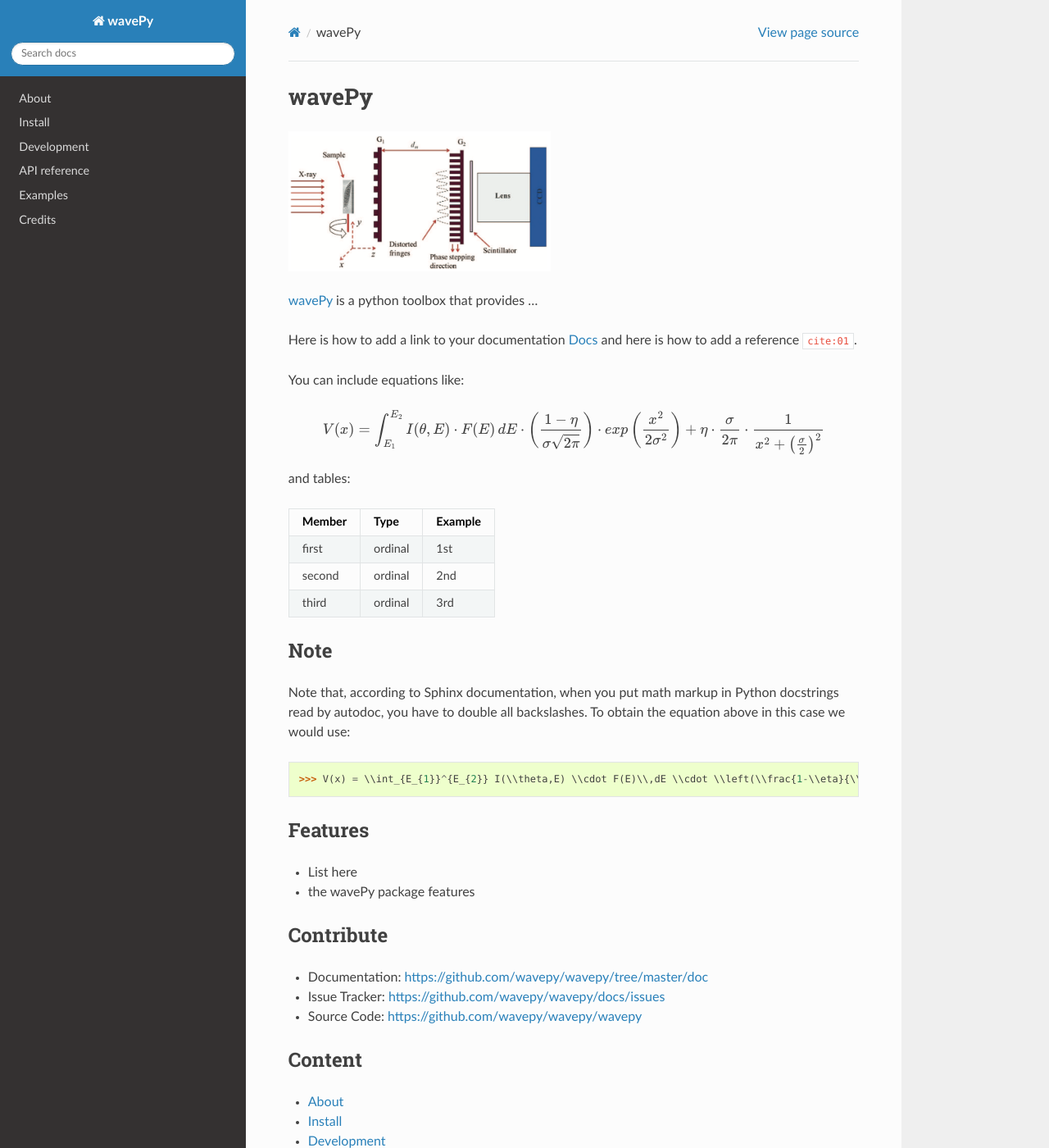
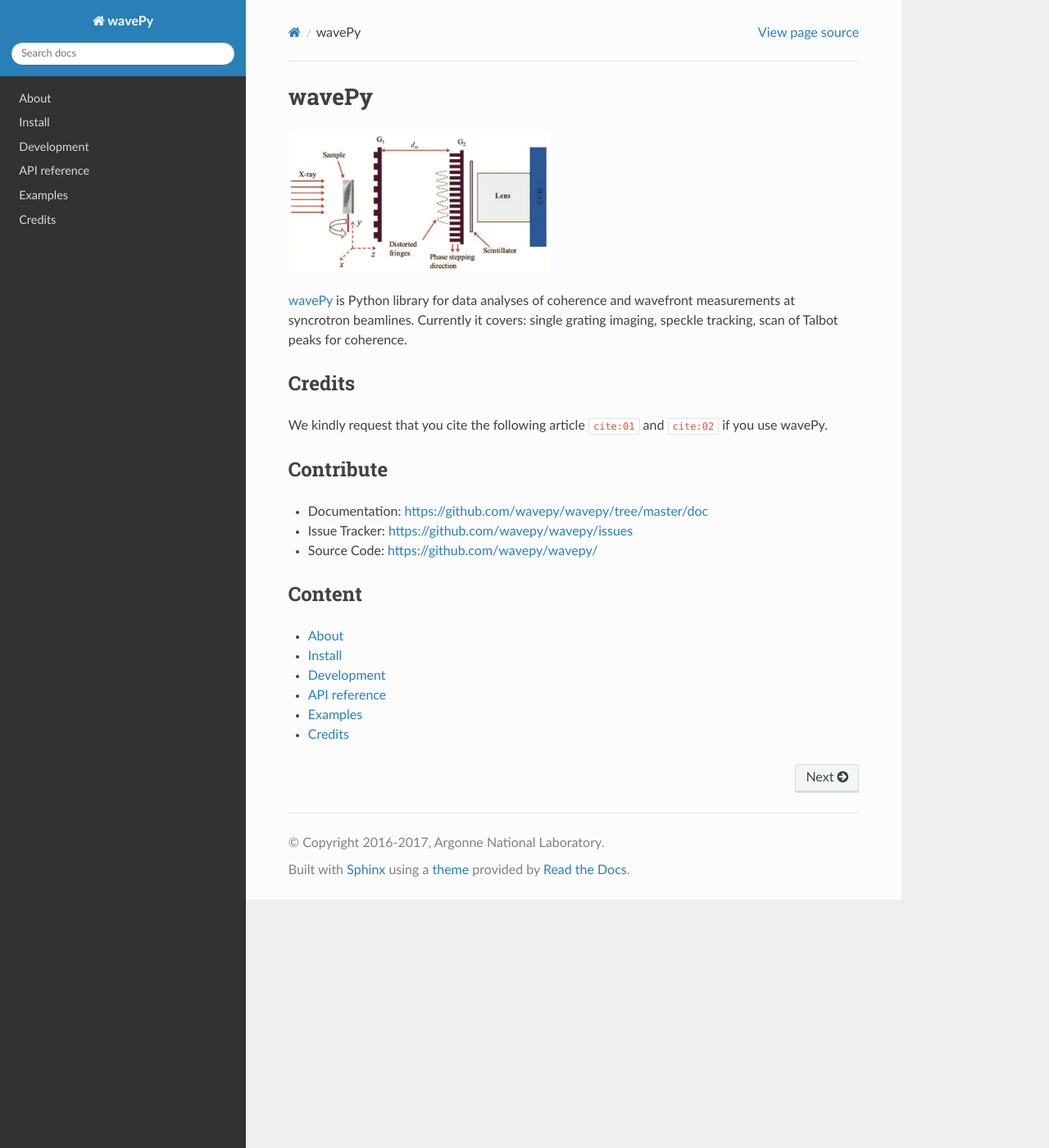
Before and after one commit to xianbo/wavepy, a Sphinx documentation site: the page built from doc/index.rst, in a window 1280 px wide and 1400 px high. Shown: the whole window at 82% size. Built offline with Sphinx 7.4.7 and the Read the Docs theme 2.0.0, drawn with Linux system fonts in a browser that asks for light colours; cross-references to code outside the pages are shown as plain code; some of the changed text lies outside the part shown.

Commit message:
added reference, updated copyright and some minor clean-up

```diff
--- a/doc/conf.py
+++ b/doc/conf.py
@@ -67,7 +67,7 @@ master_doc = 'index'
 # General information about the project.
 Affiliation = u'Argonne National Laboratory'
 project = u'wavePy'
-copyright = u'2016, ' + Affiliation
+copyright = u'2016-2017, ' + Affiliation
 
 # The version info for the project you're documenting, acts as replacement for
 # |version| and |release|, also used in various other places throughout the
--- a/doc/index.rst
+++ b/doc/index.rst
@@ -7,55 +7,20 @@ wavePy
    :alt: wavepy
 
 
-`wavePy <https://github.com/wavepy/wavepy>`_ is a python toolbox that provides ...
+`wavePy <https://github.com/wavepy/wavepy>`_ is Python library for data analyses of coherence and wavefront measurements at syncrotron beamlines. Currently it covers: single grating imaging, speckle tracking, scan of Talbot peaks for coherence.
 
-Here is how to add a link to your documentation
-`Docs <http://wavepy.readthedocs.org/>`_ and here is how to add a reference :cite:`cite:01`.
+Credits
+-------
 
-You can include equations like:
-
-.. math::  V(x) = \int_{E_{1}}^{E_{2}} I(\theta,E) \cdot F(E)\,dE \cdot \left(\frac{1-\eta}{\sigma\sqrt{2\pi}}\right) \cdot exp\left({\frac{x^2}{2\sigma^2}}\right) + \eta \cdot \frac{\sigma}{2\pi} \cdot \frac{1}{x^2 + \left(\frac{\sigma}{2}\right)^2}
-
-
-and tables:
-
-
-+---------------+----------------+-----------------------------+
-|    Member     |      Type      |        Example              |
-+===============+================+=============================+
-|     first     |    ordinal     |           1st               |
-+---------------+----------------+-----------------------------+
-|     second    |    ordinal     |           2nd               |
-+---------------+----------------+-----------------------------+
-|     third     |    ordinal     |           3rd               |
-+---------------+----------------+-----------------------------+
-
-
-Note
-----
-
-Note that, according to Sphinx documentation, when you put math markup in Python docstrings
-read by autodoc, you have to double all backslashes. To obtain the equation above in this
-case we would use:
-
-
->>> V(x) = \\int_{E_{1}}^{E_{2}} I(\\theta,E) \\cdot F(E)\\,dE \\cdot \\left(\\frac{1-\\eta}{\\sigma\\sqrt{2\\pi}}\\right) \\cdot exp\\left({\\frac{x^2}{2\\sigma^2}}\\right) + \\eta \\cdot \\frac{\\sigma}{2\\pi} \\cdot \\frac{1}{x^2 + \\left(\\frac{\\sigma}{2}\\right)^2}
-
-
-
-Features
---------
-
-* List here
-* the wavePy package features
-
+We kindly request that you cite the following article
+:cite:`cite:01` and :cite:`cite:02` if you use wavePy.
 
 Contribute
 ----------
 
 * Documentation: https://github.com/wavepy/wavepy/tree/master/doc
-* Issue Tracker: https://github.com/wavepy/wavepy/docs/issues
-* Source Code: https://github.com/wavepy/wavepy/wavepy
+* Issue Tracker: https://github.com/wavepy/wavepy/issues
+* Source Code: https://github.com/wavepy/wavepy/
 
 Content
 -------
--- a/doc/source/about.rst
+++ b/doc/source/about.rst
@@ -2,9 +2,7 @@
 About
 =====
 
-This section describes what the
-`wavePy <https://github.com/wavepy/wavepy>`_ project is about.
-
+`wavePy <https://github.com/wavepy/wavepy>`_ is Python library for data analyses of coherence and wavefront measurements at syncrotron beamlines. Currently it covers: single grating imaging, speckle tracking, scan of Talbot peaks for coherence.
 
 .. contents:: Contents:
    :local:
--- a/doc/source/bibtex/cite.bib
+++ b/doc/source/bibtex/cite.bib
@@ -1,4 +1,16 @@
 @article{cite:01,
+author = {Lahsen Assoufid and Xianbo Shi and Shashidhara Marathe and Erika Benda and Michael J. Wojcik and Keenan Lang and Ruqing Xu and Wenjun Liu and Albert T. Macrander and Jon Z. Tischler},
+title = {Development and implementation of a portable grating interferometer system as a standard tool for testing optics at the Advanced Photon Source beamline 1-BM},
+journal = {Review of Scientific Instruments},
+volume = {87},
+number = {5},
+pages = {052004},
+year = {2016},
+doi = {10.1063/1.4950775},
+URL = {http://dx.doi.org/10.1063/1.4950775},
+}
+
+@article{cite:02,
    author = "Marathe, Shashidhara and Assoufid, Lahsen and Xiao, Xianghui and Ham, Kyungmin and Johnson, Warren W. and Butler, Leslie G.",
    title = "Improved algorithm for processing grating-based phase contrast interferometry image sets",
    journal = "Review of Scientific Instruments",
--- a/doc/source/credits.rst
+++ b/doc/source/credits.rst
@@ -6,7 +6,7 @@ Citations
 =========
 
 We kindly request that you cite the following article
-:cite:`cite:01` if you use wavePy.
+:cite:`cite:01` and :cite:`cite:02` if you use wavePy.
 
 .. bibliography:: bibtex/cite.bib
    :style: plain
```
Also changed, not shown: README.rst (+6 -3 lines).
